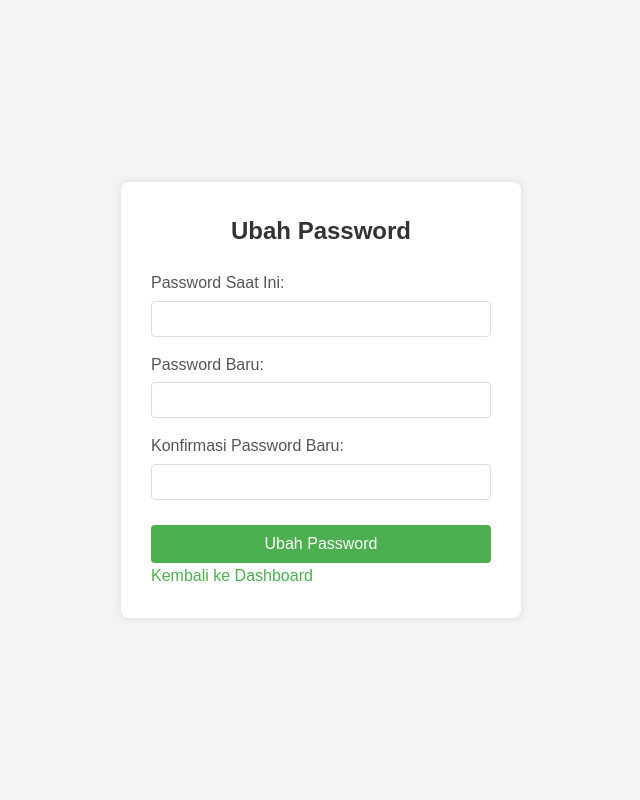
After one commit to Alfaashh/Login-PHP, a PHP site: page /change_password.php in a window 1280 px wide. The commit adds this page. Shown: the whole page, without its empty margins (319-959 px from the left). Run offline with PHP 8.4, Linux system fonts and the light colour scheme; a user stored in the database is signed in.

Commit message:
Feat: Change Password

```diff
--- /dev/null
+++ b/change_password.php
@@ -0,0 +1,55 @@
+<?php
+session_start();
+
+// Cek apakah user sudah login
+if (!isset($_SESSION['user_id'])) {
+    header("Location: login.php");
+    exit();
+}
+
+// Ambil data user dari session
+$username = $_SESSION['username'];
+?>
+
+<!DOCTYPE html>
+<html lang="id">
+<head>
+    <meta charset="UTF-8">
+    <meta name="viewport" content="width=device-width, initial-scale=1.0">
+    <title>Ubah Password</title>
+    <link rel="stylesheet" href="assets/css/style.css">
+</head>
+<body>
+    <div class="container">
+        <div class="form-container">
+            <h2>Ubah Password</h2>
+            <?php
+            if (isset($_SESSION['error'])) {
+                echo '<div class="error-message">' . htmlspecialchars($_SESSION['error']) . '</div>';
+                unset($_SESSION['error']);
+            }
+            if (isset($_SESSION['success'])) {
+                echo '<div class="success-message">' . htmlspecialchars($_SESSION['success']) . '</div>';
+                unset($_SESSION['success']);
+            }
+            ?>
+            <form action="includes/change_password_process.php" method="POST">
+                <div class="form-group">
+                    <label for="current_password">Password Saat Ini:</label>
+                    <input type="password" id="current_password" name="current_password" required>
+                </div>
+                <div class="form-group">
+                    <label for="new_password">Password Baru:</label>
+                    <input type="password" id="new_password" name="new_password" required>
+                </div>
+                <div class="form-group">
+                    <label for="confirm_password">Konfirmasi Password Baru:</label>
+                    <input type="password" id="confirm_password" name="confirm_password" required>
+                </div>
+                <button type="submit" class="btn">Ubah Password</button>
+            </form>
+            <a href="dashboard.php" class="back-link">Kembali ke Dashboard</a>
+        </div>
+    </div>
+</body>
+</html>
--- a/dashboard.php
+++ b/dashboard.php
@@ -88,7 +88,7 @@ $isAdmin = ($role === 'admin');
             <div class="user-panel">
                 <p>Selamat datang di dashboard user.</p>
                 <a href="#" class="admin-btn">Profil Saya</a>
-                <a href="#" class="admin-btn">Ubah Password</a>
+                <a href="change_password.php" class="admin-btn">Ubah Password</a>
             </div>
             <?php endif; ?>
 
```
Also changed, not shown: includes/change_password_process.php (added, +51 -0 lines).
